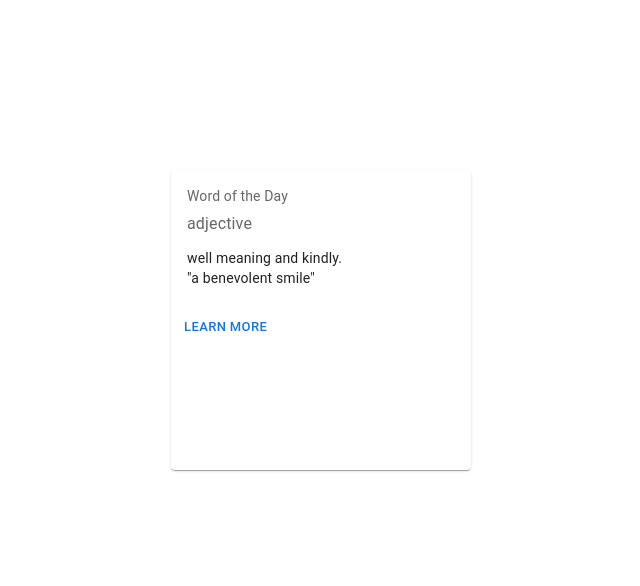
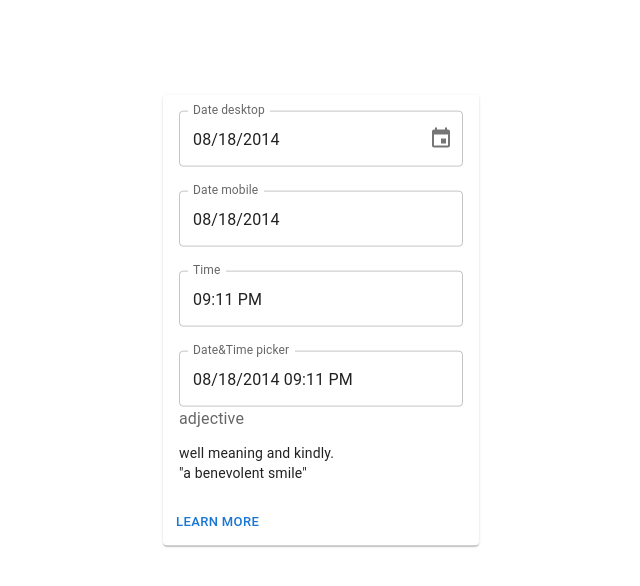
Before and after one commit to yourgotocoder/cse-feedback, a Next.js app: page /feedback/download in a window 1280 px wide. Shown: the top 586 px of the page, without its empty margins (319-959 px from the left). Built offline with nearby package versions, Linux system fonts and the light colour scheme.

Commit message:
Window resize hook created

```diff
--- /dev/null
+++ b/components/UI/DatePicker.tsx
@@ -0,0 +1,61 @@
+import React from "react";
+import dayjs, { Dayjs } from "dayjs";
+import Stack from "@mui/material/Stack";
+import TextField from "@mui/material/TextField";
+import { LocalizationProvider } from "@mui/x-date-pickers/LocalizationProvider";
+import { AdapterDayjs } from "@mui/x-date-pickers/AdapterDayjs";
+import { TimePicker } from "@mui/x-date-pickers/TimePicker";
+import { DateTimePicker } from "@mui/x-date-pickers/DateTimePicker";
+import { DesktopDatePicker } from "@mui/x-date-pickers/DesktopDatePicker";
+import { MobileDatePicker } from "@mui/x-date-pickers/MobileDatePicker";
+import useWindowDimensions from "../../hooks/getWindowDimension";
+
+type Props = {};
+
+const DatePicker = (props: Props) => {
+  const { width, height } = useWindowDimensions();
+  console.log(width)
+
+  const [value, setValue] = React.useState<Dayjs | null>(
+    dayjs("2014-08-18T21:11:54")
+  );
+
+  const handleChange = (newValue: Dayjs | null) => {
+    setValue(newValue);
+  };
+
+  return (
+    <LocalizationProvider dateAdapter={AdapterDayjs}>
+      <Stack spacing={3}>
+        <DesktopDatePicker
+          label="Date desktop"
+          inputFormat="MM/DD/YYYY"
+          value={value}
+          onChange={handleChange}
+          renderInput={(params) => <TextField {...params} />}
+        />
+        <MobileDatePicker
+          label="Date mobile"
+          inputFormat="MM/DD/YYYY"
+          value={value}
+          onChange={handleChange}
+          renderInput={(params) => <TextField {...params} />}
+        />
+        <TimePicker
+          label="Time"
+          value={value}
+          onChange={handleChange}
+          renderInput={(params) => <TextField {...params} />}
+        />
+        <DateTimePicker
+          label="Date&Time picker"
+          value={value}
+          onChange={handleChange}
+          renderInput={(params) => <TextField {...params} />}
+        />
+      </Stack>
+    </LocalizationProvider>
+  );
+};
+
+export default DatePicker;
--- /dev/null
+++ b/hooks/getWindowDimension.ts
@@ -0,0 +1,32 @@
+import { useEffect, useState } from "react";
+
+interface Dimensions {
+  width: number | null;
+  height: number | null;
+}
+
+const useWindowDimensions = (): Dimensions => {
+  const [windowSize, setWindowSize] = useState<Dimensions>({
+    width: null,
+    height: null,
+  });
+
+  useEffect(() => {
+      const handleResize = () => {
+        setWindowSize({
+          width: window.innerWidth,
+          height: window.innerHeight,
+        });
+      };
+      window.addEventListener("resize", handleResize);
+      handleResize();
+  }, [
+
+  ])
+
+  return {
+    ...windowSize
+  };
+};
+
+export default useWindowDimensions;
--- a/package.json
+++ b/package.json
@@ -13,7 +13,10 @@
     "@emotion/styled": "^11.10.4",
     "@mui/icons-material": "^5.10.9",
     "@mui/material": "^5.10.9",
+    "@mui/x-date-pickers": "^5.0.4",
+    "dayjs": "^1.11.5",
     "json-as-xlsx": "^2.4.6",
+    "moment": "^2.29.4",
     "mongodb": "^4.10.0",
     "mongoose": "^6.6.5",
     "next": "12.3.1",
--- a/pages/feedback/download.tsx
+++ b/pages/feedback/download.tsx
@@ -5,6 +5,9 @@ import CardActions from "@mui/material/CardActions";
 import CardContent from "@mui/material/CardContent";
 import Button from "@mui/material/Button";
 import Typography from "@mui/material/Typography";
+import DatePicker from "../../components/UI/DatePicker";
+//
+
 
 type Props = {};
 
@@ -25,9 +28,7 @@ const Download = (props: Props) => {
         }}
       >
         <CardContent>
-          <Typography sx={{ fontSize: 14 }} color="text.secondary" gutterBottom>
-            Word of the Day
-          </Typography>
+          <DatePicker/>
           <Typography variant="h5" component="div"></Typography>
           <Typography sx={{ mb: 1.5 }} color="text.secondary">
             adjective
```
Also changed, not shown: 1 other file (tests, documents, lock files or other folders).
